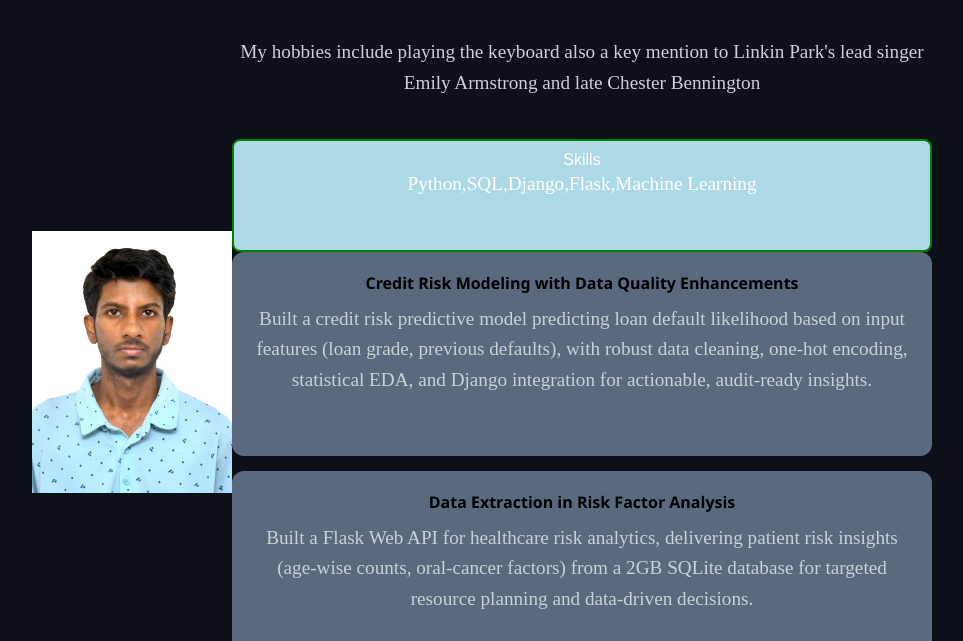
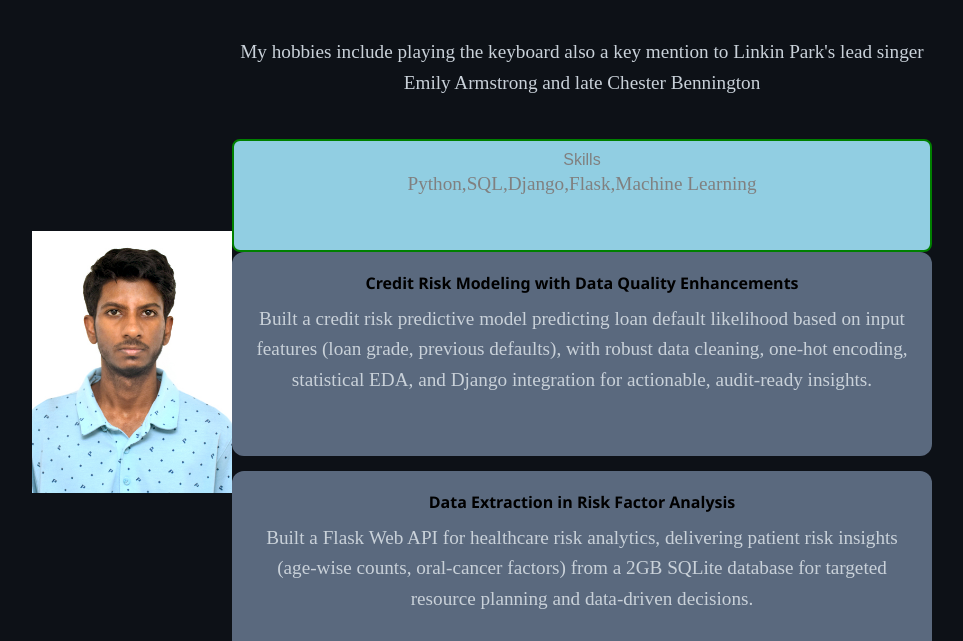
Before and after one commit to Shoun1/portfolio, a plain HTML site: page docs/index.html in a window 1280 px wide. Shown: the part 159-800 px from the top of the page, without its empty margins (158-1121 px from the left). Drawn offline with Linux system fonts and the light colour scheme.

Commit message:
created docs folder

```diff
--- a/docs/index.html
+++ b/docs/index.html
@@ -84,8 +84,8 @@
             padding: 10px 20px;
             border: 2px solid green;
             border-radius: 8px;
-            background-color: #ADD8E6;
-            color: white;
+            background-color: #91cee2;
+            color: grey;
             font-family: Arial, sans-serif;
         }
 
```
